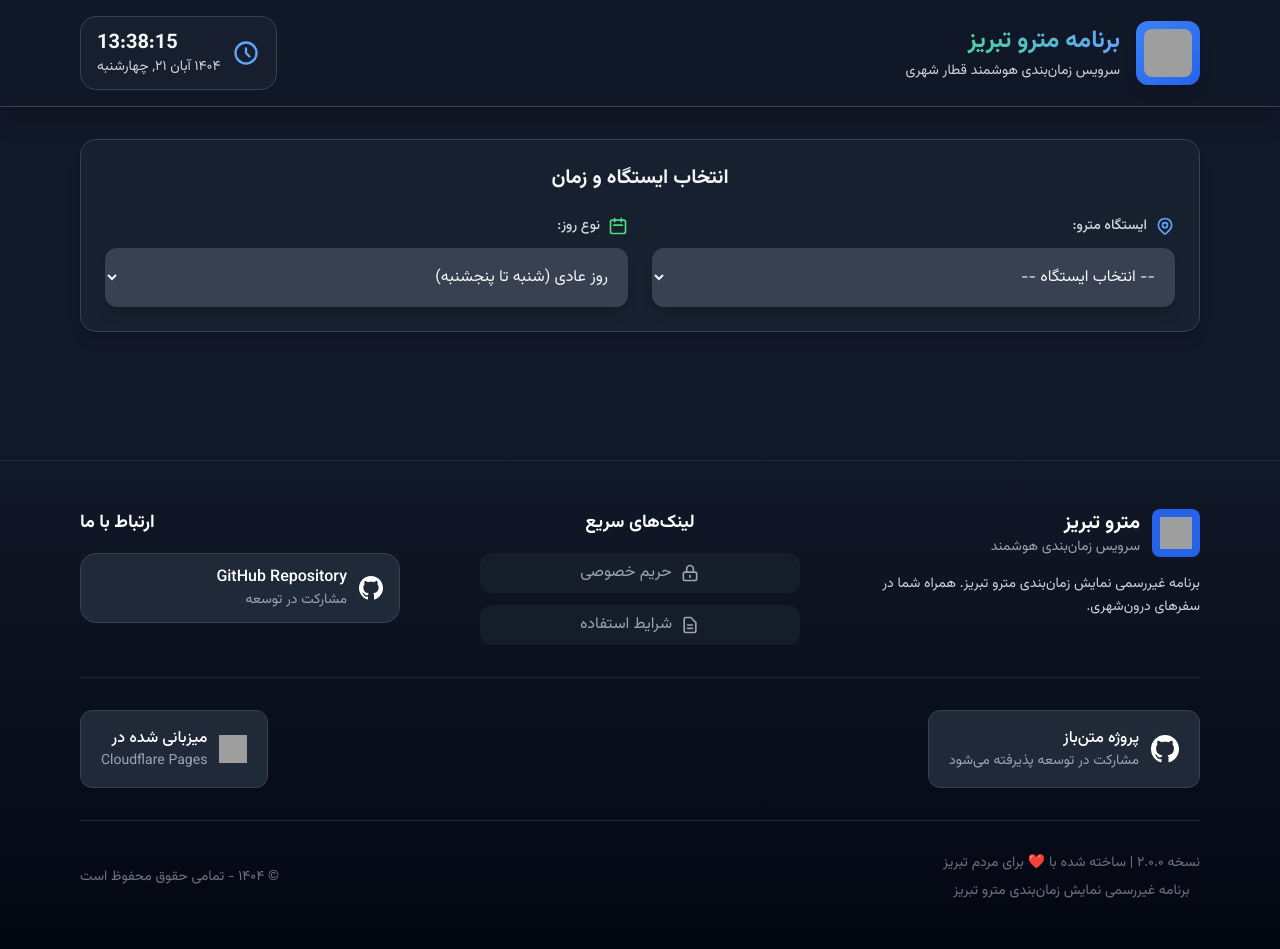
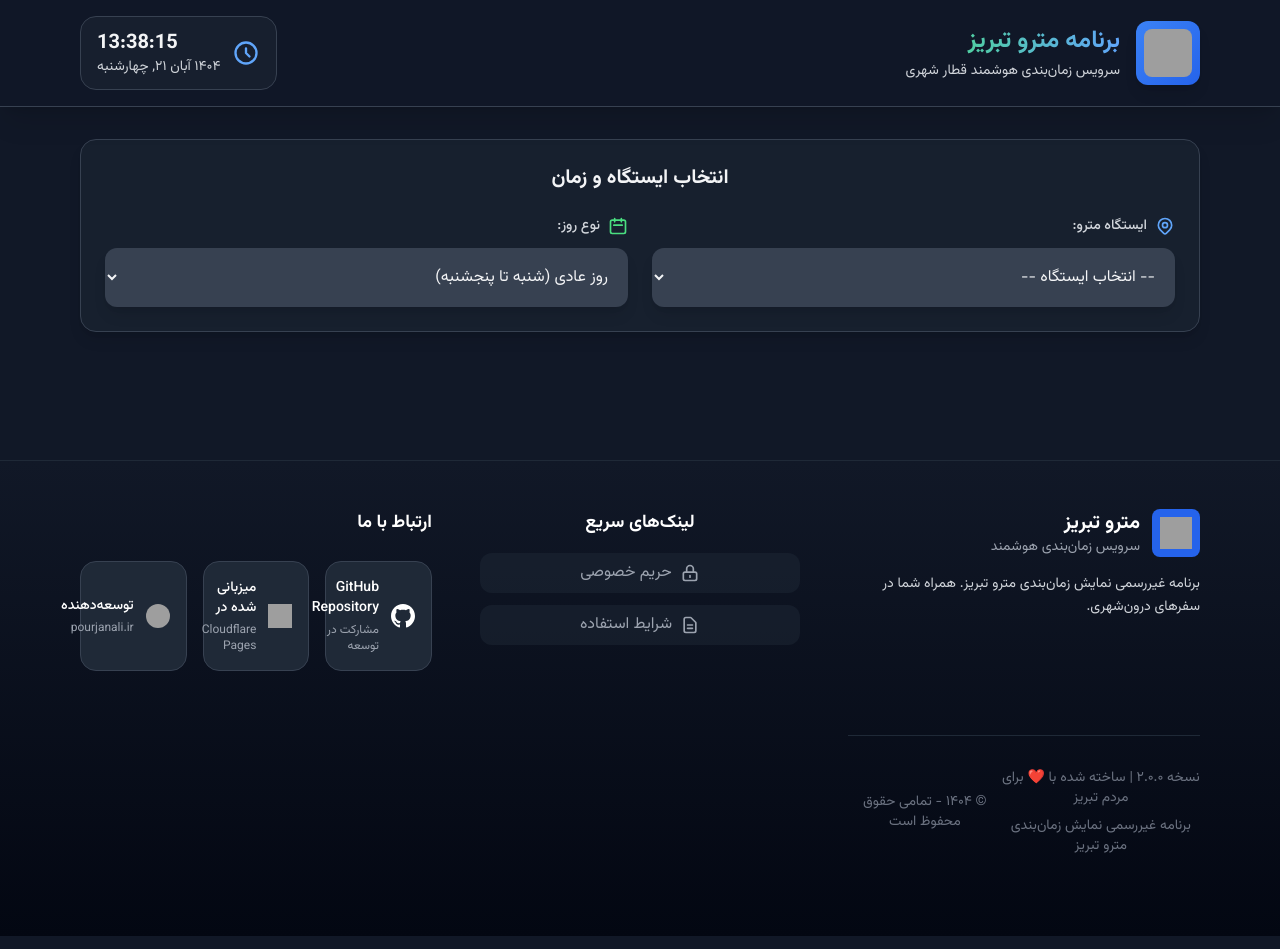
Before and after one commit to pourjanali/TimeMetro, a plain HTML site: page index.html in a window 1280 px wide. Drawn offline with nearby package versions, Linux system fonts and the light colour scheme; grey boxes are pictures that could not be loaded.

Commit message:
Update index.html

```diff
--- a/index.html
+++ b/index.html
@@ -298,48 +298,41 @@
                 </div>
 
                 <!-- GitHub Contact Section -->
-                <div class="text-center md:text-left">
-                    <h4 class="text-lg font-semibold text-white mb-4">ارتباط با ما</h4>
-                    <div class="space-y-4">
+                <div class="text-center md:text-right">
+                    <h4 class="text-lg font-semibold text-white mb-6">ارتباط با ما</h4>
+                    <div class="grid grid-cols-1 sm:grid-cols-3 gap-4">
+                        <!-- GitHub Repository -->
                         <a href="https://github.com/pourjanali/TimeMetro" target="_blank" rel="noopener noreferrer"
-                            class="inline-flex items-center justify-center md:justify-start space-x-3 space-x-reverse bg-gray-800 hover:bg-gray-700 rounded-2xl px-4 py-3 transition-all duration-200 border border-gray-700 hover:border-purple-500 w-full max-w-xs">
-                            <svg class="w-6 h-6 text-white" fill="currentColor" viewBox="0 0 24 24">
+                            class="flex items-center justify-center md:justify-start space-x-3 space-x-reverse bg-gray-800 hover:bg-gray-700 rounded-2xl p-4 transition-all duration-200 border border-gray-700 hover:border-purple-500 h-full">
+                            <svg class="w-6 h-6 text-white flex-shrink-0" fill="currentColor" viewBox="0 0 24 24">
                                 <path
                                     d="M12 0c-6.626 0-12 5.373-12 12 0 5.302 3.438 9.8 8.207 11.387.599.111.793-.261.793-.577v-2.234c-3.338.726-4.033-1.416-4.033-1.416-.546-1.387-1.333-1.756-1.333-1.756-1.089-.745.083-.729.083-.729 1.205.084 1.839 1.237 1.839 1.237 1.07 1.834 2.807 1.304 3.492.997.107-.775.418-1.305.762-1.604-2.665-.305-5.467-1.334-5.467-5.931 0-1.311.469-2.381 1.236-3.221-.124-.303-.535-1.524.117-3.176 0 0 1.008-.322 3.301 1.23.957-.266 1.983-.399 3.003-.404 1.02.005 2.047.138 3.006.404 2.291-1.552 3.297-1.23 3.297-1.23.653 1.653.242 2.874.118 3.176.77.84 1.235 1.911 1.235 3.221 0 4.609-2.807 5.624-5.479 5.921.43.372.823 1.102.823 2.222v3.293c0 .319.192.694.801.576 4.765-1.589 8.199-6.086 8.199-11.386 0-6.627-5.373-12-12-12z" />
                             </svg>
-                            <div class="text-right">
-                                <p class="text-white font-medium">GitHub Repository</p>
-                                <p class="text-gray-400 text-sm">مشارکت در توسعه</p>
-                            </div>
-                        </a>
-                    </div>
-                </div>
-            </div>
-
-            <!-- GitHub & Hosting Section -->
-            <div class="border-t border-gray-800 pt-8">
-                <div class="flex flex-col lg:flex-row justify-between items-center space-y-6 lg:space-y-0">
-                    <!-- GitHub Project -->
-                    <a href="https://github.com/pourjanali/TimeMetro" target="_blank" rel="noopener noreferrer"
-                        class="flex items-center space-x-3 space-x-reverse bg-gray-800 hover:bg-gray-700 rounded-xl px-5 py-4 transition-all duration-200 border border-gray-700 hover:border-purple-500">
-                        <svg class="w-7 h-7 text-white" fill="currentColor" viewBox="0 0 24 24">
-                            <path
-                                d="M12 0c-6.626 0-12 5.373-12 12 0 5.302 3.438 9.8 8.207 11.387.599.111.793-.261.793-.577v-2.234c-3.338.726-4.033-1.416-4.033-1.416-.546-1.387-1.333-1.756-1.333-1.756-1.089-.745.083-.729.083-.729 1.205.084 1.839 1.237 1.839 1.237 1.07 1.834 2.807 1.304 3.492.997.107-.775.418-1.305.762-1.604-2.665-.305-5.467-1.334-5.467-5.931 0-1.311.469-2.381 1.236-3.221-.124-.303-.535-1.524.117-3.176 0 0 1.008-.322 3.301 1.23.957-.266 1.983-.399 3.003-.404 1.02.005 2.047.138 3.006.404 2.291-1.552 3.297-1.23 3.297-1.23.653 1.653.242 2.874.118 3.176.77.84 1.235 1.911 1.235 3.221 0 4.609-2.807 5.624-5.479 5.921.43.372.823 1.102.823 2.222v3.293c0 .319.192.694.801.576 4.765-1.589 8.199-6.086 8.199-11.386 0-6.627-5.373-12-12-12z" />
-                        </svg>
-                        <div class="text-right">
-                            <p class="text-white font-medium">پروژه متن‌باز</p>
-                            <p class="text-gray-400 text-sm">مشارکت در توسعه پذیرفته می‌شود</p>
+                            <div class="text-right flex-1">
+                                <p class="text-white font-medium text-sm">GitHub Repository</p>
+                                <p class="text-gray-400 text-xs mt-1">مشارکت در توسعه</p>
                             </div>
                         </a>
 
                         <!-- Hosting Badge -->
                         <a href="https://pages.cloudflare.com/" target="_blank" rel="noopener noreferrer"
-                        class="flex items-center space-x-3 space-x-reverse bg-gray-800 hover:bg-gray-700 rounded-xl px-5 py-4 transition-all duration-200 border border-gray-700 hover:border-blue-500">
+                            class="flex items-center justify-center md:justify-start space-x-3 space-x-reverse bg-gray-800 hover:bg-gray-700 rounded-2xl p-4 transition-all duration-200 border border-gray-700 hover:border-blue-500 h-full">
                             <img src="https://pages.cloudflare.com/resources/logo/logo.svg" alt="Cloudflare Pages"
-                            class="h-7 w-7">
-                        <div class="text-right">
-                            <p class="text-white font-medium">میزبانی شده در</p>
-                            <p class="text-gray-400 text-sm">Cloudflare Pages</p>
+                                class="h-6 w-6 flex-shrink-0">
+                            <div class="text-right flex-1">
+                                <p class="text-white font-medium text-sm">میزبانی شده در</p>
+                                <p class="text-gray-400 text-xs mt-1">Cloudflare Pages</p>
+                            </div>
+                        </a>
+
+                        <!-- Developer Profile -->
+                        <a href="https://pourjanali.ir" target="_blank" rel="noopener noreferrer"
+                            class="flex items-center justify-center md:justify-start space-x-3 space-x-reverse bg-gray-800 hover:bg-gray-700 rounded-2xl p-4 transition-all duration-200 border border-gray-700 hover:border-green-500 h-full">
+                            <img src="https://avatars.githubusercontent.com/u/95444541" alt="pourjanali"
+                                class="h-6 w-6 rounded-full flex-shrink-0">
+                            <div class="text-right flex-1">
+                                <p class="text-white font-medium text-sm">توسعه‌دهنده</p>
+                                <p class="text-gray-400 text-xs mt-1">pourjanali.ir</p>
                             </div>
                         </a>
                     </div>
@@ -347,7 +340,8 @@
 
                 <!-- Bottom Bar -->
                 <div class="border-t border-gray-800 mt-8 pt-8">
-                <div class="flex flex-col md:flex-row justify-between items-center space-y-4 md:space-y-0 text-center">
+                    <div
+                        class="flex flex-col md:flex-row justify-between items-center space-y-4 md:space-y-0 text-center">
                         <div class="space-y-2">
                             <p class="text-gray-500 text-sm">
                                 نسخه ۲.۰.۰ | ساخته شده با ❤️ برای مردم تبریز
```
Lines whose indentation alone changed are shown as unchanged.
